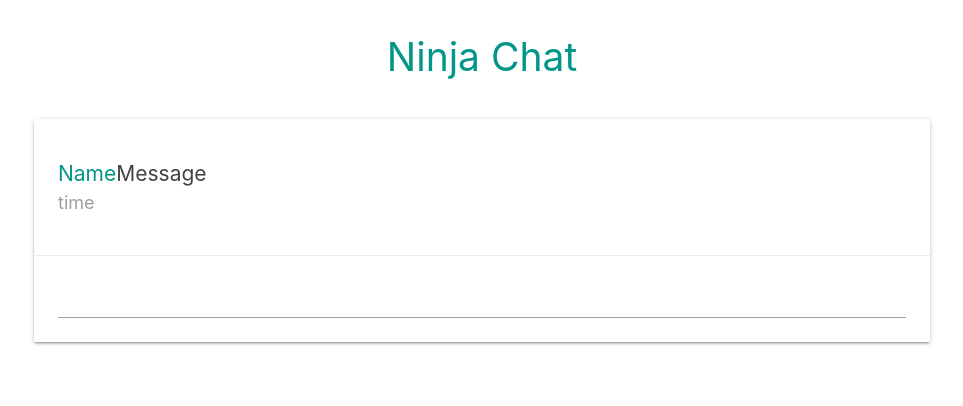
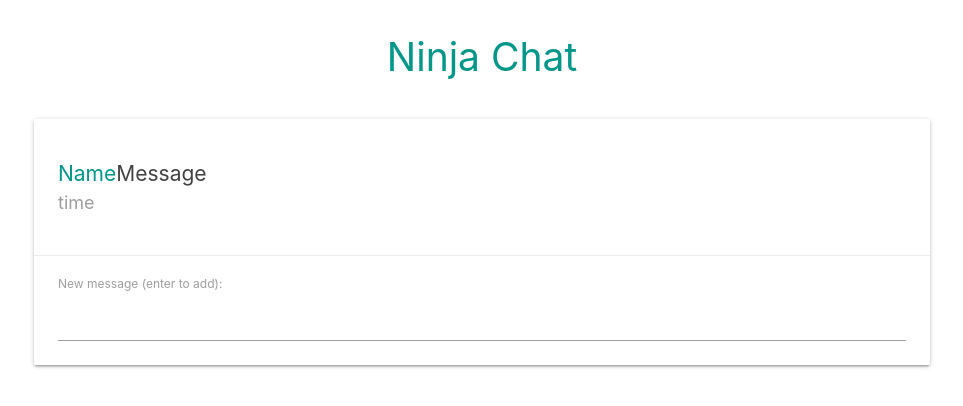
Before and after one commit to Preil/ninja-chat, a Vue app: page /#/ in a window 1280 px wide. Both pictures are taken after typing "Sample" into the empty fields and a click on the button "ENTER CHAT". Shown: the top 406 px of the page, without its empty margins (158-1121 px from the left). Built offline with nearby package versions, Linux system fonts and the light colour scheme.

Commit message:
NewMessage demo component created.

```diff
--- a/src/components/Chat.vue
+++ b/src/components/Chat.vue
@@ -12,16 +12,20 @@
         </ul>
       </div>
       <div class="card-action">
-        <input type="text">
+        <NewMessage :name="name" />
       </div>
     </div>
   </div>
 </template>
 
 <script>
+  import NewMessage from '@/components/NewMessage'
   export default {
     name: 'Chat',
     props: ['name'],
+    components: {
+      NewMessage
+    },
     data() {
       return {}
     }
--- /dev/null
+++ b/src/components/NewMessage.vue
@@ -0,0 +1,25 @@
+<template>
+  <div class="new-message">
+    <form @submit.prevent="addMessage">
+      <label for="new-message">New message (enter to add):</label>
+      <input type="text" id="new-message" v-model="newMessage">
+    </form>
+  </div>
+</template>
+
+<script>
+  export default {
+    name: 'NewMessage',
+    props: ['name'],
+    data() {
+      return {
+        newMessage: null
+      }
+    },
+    methods: {
+      addMessage() {
+        console.log(this.newMessage, this.name, Date.now())
+      }
+    }
+  }
+</script>
```
